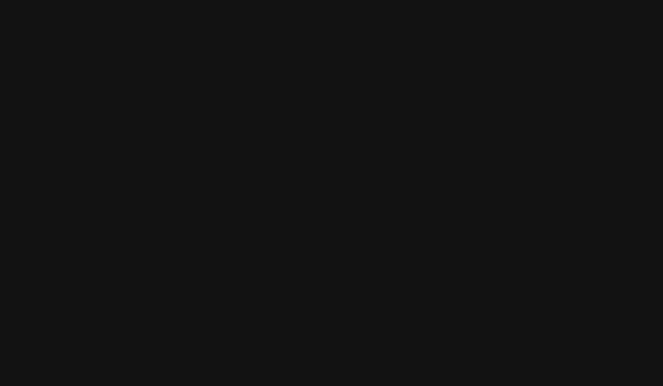
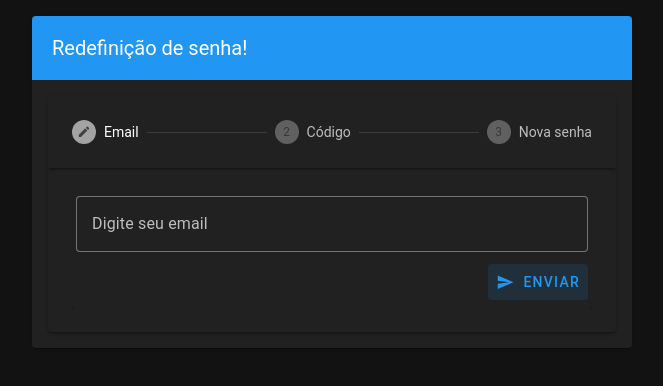
Before and after one commit to williamBildhGraeff/projeto-gestao, a Vue app: page /reset-password in a window 1280 px wide. Before the commit this address had no page. Shown: the top 386 px of the page, without its empty margins (308-971 px from the left). Built offline with nearby package versions, Linux system fonts and the light colour scheme.

Commit message:
:sparkles: Telas para fazer a recuperação de senha.

```diff
--- /dev/null
+++ b/src/components/ResetPassword/Email.vue
@@ -0,0 +1,44 @@
+<script>
+export default {
+    data(){
+        return {
+            data: {
+                email: ''
+            }
+        }
+    }
+}
+</script>
+
+<template>
+  <v-row>
+    <v-col
+      cols="12"
+    >
+      <v-card>
+        <v-card-text
+          class="pa-1"
+        >
+          <v-text-field
+            v-model="data.email"
+            label="Digite seu email"
+            type="email"
+            hide-details="auto"
+            variant="outlined"
+          />
+        </v-card-text>
+        <v-card-actions
+          class="pa-1"
+        >
+          <v-spacer />
+          <v-btn
+            variant="tonal"
+            prepend-icon="mdi-send"
+            text="Enviar"
+            color="primary"
+          />
+        </v-card-actions>
+      </v-card>
+    </v-col>
+  </v-row>
+</template>
--- /dev/null
+++ b/src/components/ResetPassword/NewPassword.vue
@@ -0,0 +1,62 @@
+<script>
+export default {
+ data() {
+    return {
+        data: {}
+    }
+ }
+}
+</script>
+<template>
+  <v-card>
+    <v-card-text>
+      <v-form>
+        <v-row>
+          <v-col
+            cols="12"
+            class="pa-1"
+          >
+            <v-text-field
+              v-model="data.old_password"
+              hide-details="auto"
+              variant="outlined"
+              label="Old Password"
+            />
+          </v-col>
+          <v-col
+            cols="12"
+            class="pa-1"
+          >
+            <v-text-field
+              v-model="data.new_passowrd"
+              hide-details="auto"
+              variant="outlined"
+              label="New Password"
+            />
+          </v-col>
+          <v-col
+            cols="12"
+            class="pa-1"
+          >
+            <v-text-field
+              v-model="data.confirm_password"
+              hide-details="auto"
+              variant="outlined"
+              label="Confirm Password"
+            />
+          </v-col>
+        </v-row>
+      </v-form>
+    </v-card-text>
+    <v-card-actions>
+      <v-spacer />
+      <v-btn
+        variant="flat"
+        prepend-icon="mdi-arrow-collapse-left"
+        text="Login"
+        color="primary"
+        @click="$router.push('/painel')"
+      />
+    </v-card-actions>
+  </v-card>
+</template>
--- /dev/null
+++ b/src/components/ResetPassword/VerificationCode.vue
@@ -0,0 +1,34 @@
+<script>
+export default {
+
+}
+
+</script>
+
+<template>
+  <v-row>
+    <v-col cols="12">
+      <v-card class="pa-1">
+        <v-card-text
+          class="pa-1"
+        >
+          <v-otp-input
+            focus-all
+            placeholder="0"
+          />
+        </v-card-text>
+        <v-card-actions
+          class="pa-1"
+        >
+          <v-spacer />
+          <v-btn
+            variant="tonal"
+            prepend-icon="mdi-send"
+            text="Enviar"
+            color="primary"
+          />
+        </v-card-actions>
+      </v-card>
+    </v-col>
+  </v-row>
+</template>
--- a/src/pages/views/Login/LoginPage.vue
+++ b/src/pages/views/Login/LoginPage.vue
@@ -19,7 +19,6 @@
     <v-card
       rounded
       class="mx-auto"
-      width="300"
     >
       <v-toolbar color="primary">
         <v-toolbar-title>
@@ -35,6 +34,7 @@
             >
               <v-text-field
                 v-model="data.firstName"
+                hide-details="auto"
                 variant="outlined"
                 label="First name"
               />
@@ -45,8 +45,18 @@
             >
               <v-text-field
                 v-model="data.lastName"
+                hide-details="auto"
                 variant="outlined"
                 label="Last name"
+              />
+            </v-col>
+            <v-col class="pa-1">
+              <v-btn
+                text="Esqueci minha senha!"
+                variant="tonal"
+                color="primary"
+                density="compact"
+                @click="$router.push('/reset-password')"
               />
             </v-col>
           </v-row>
@@ -55,9 +65,9 @@
       <v-card-actions>
         <v-spacer />
         <v-btn
-          variant="tonal"
+          variant="flat"
           prepend-icon="mdi-arrow-collapse-left"
-          text="Entrar"
+          text="Login"
           color="primary"
           @click="$router.push('/painel')"
         />
--- /dev/null
+++ b/src/pages/views/ResetPassword/ResetPassword.vue
@@ -0,0 +1,61 @@
+<script>
+import Email from '@/components/ResetPassword/Email.vue';
+import NewPassword from '@/components/ResetPassword/NewPassword.vue';
+import VerificationCode from '@/components/ResetPassword/VerificationCode.vue';
+
+export default {
+    name: 'RecuperarSenha',
+
+    components: {
+      Email,
+      VerificationCode,
+      NewPassword
+    },
+
+    data(){
+        return {
+          step: 'email',
+          steppers: [
+            {title:  "Email", key: 1},
+            {title:  "Código", key: 2},
+            {title:  "Nova senha", key: 2}
+          ]
+        }
+    }
+}
+</script>
+<template>
+  <v-container
+    fluid
+  >
+    <v-card
+      rounded
+      class="ma-auto"
+      max-width="600px"
+    >
+      <v-toolbar color="primary">
+        <v-toolbar-title>
+          Redefinição de senha!
+        </v-toolbar-title>
+      </v-toolbar>
+      <v-card-text>
+        <v-stepper
+          v-model="step"
+          editable
+          hide-actions=""
+          :items="steppers"
+        >
+          <template #[`item.1`]="{}">
+            <email />
+          </template>
+          <template #[`item.2`]="{}">
+            <verification-code />
+          </template>
+          <template #[`item.3`]="{}">
+            <new-password />
+          </template>
+        </v-stepper>
+      </v-card-text>
+    </v-card>
+  </v-container>
+</template>
--- a/src/router/index.js
+++ b/src/router/index.js
@@ -1,13 +1,24 @@
 import Dashboard from '@/pages/views/Dashboard/Dashboard.vue';
 import LoginPage from '@/pages/views/Login/LoginPage.vue';
 import { createRouter, createWebHistory } from 'vue-router/auto'
+import ResetPassword from '@/pages/views/ResetPassword/ResetPassword.vue';
 
 const routes = [
+  {
+    path: '/',
+    redirect:'/login'
+  },
   {
     path: '/login',
     name: 'Login',
     meta: { auth: false },
     component: LoginPage,
+  },
+ {
+    name: 'RecuperarSenha',
+    path: '/reset-password',
+    component: ResetPassword,
+    auth: { meta: false }
   },
   {
     path: '/painel',
@@ -15,7 +26,6 @@
     meta: { auth: true },
     component: Dashboard,
     children: [
-
     ]
   }
 ]
```
Also changed, not shown: src/router/modules/login.js (deleted, +0 -9 lines).
